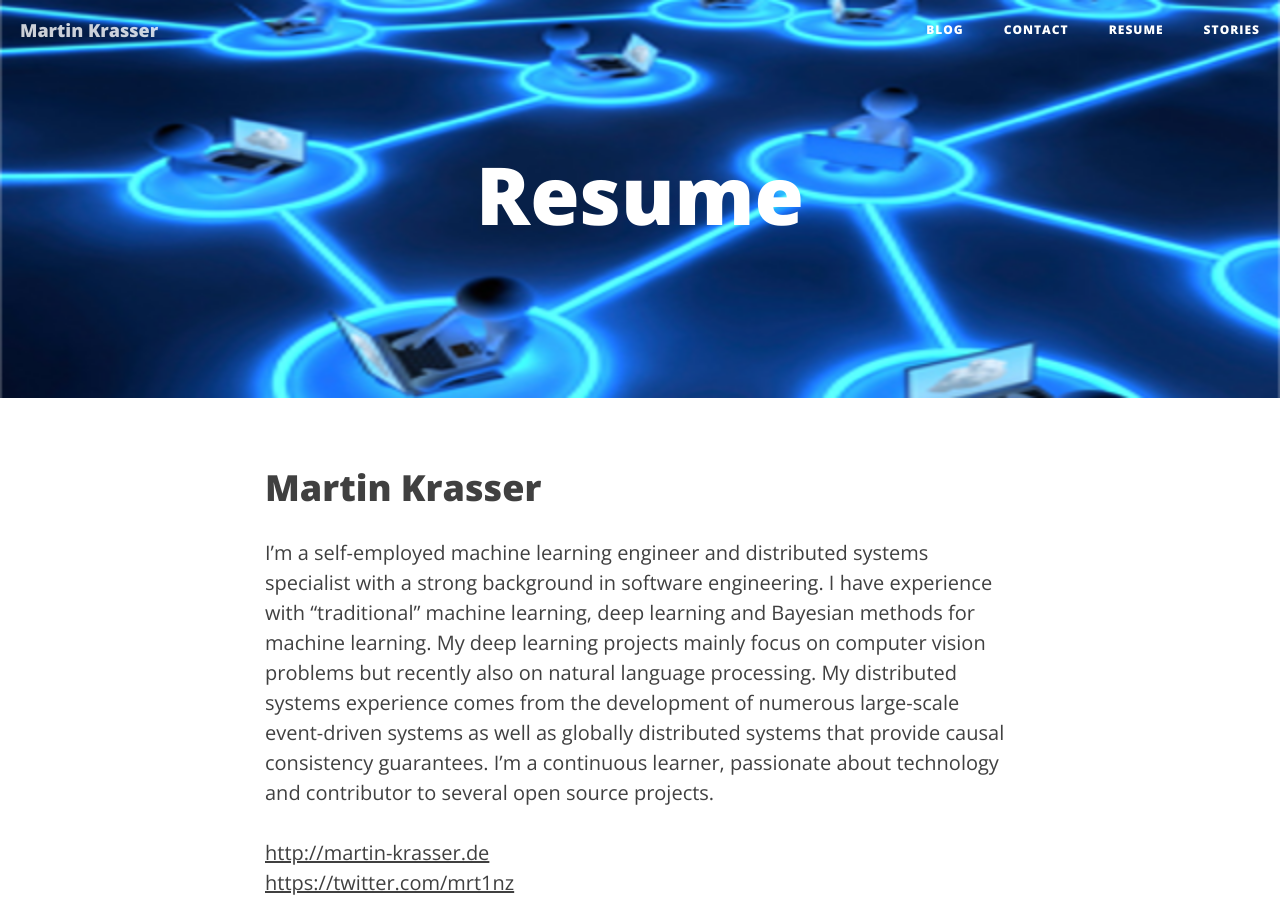
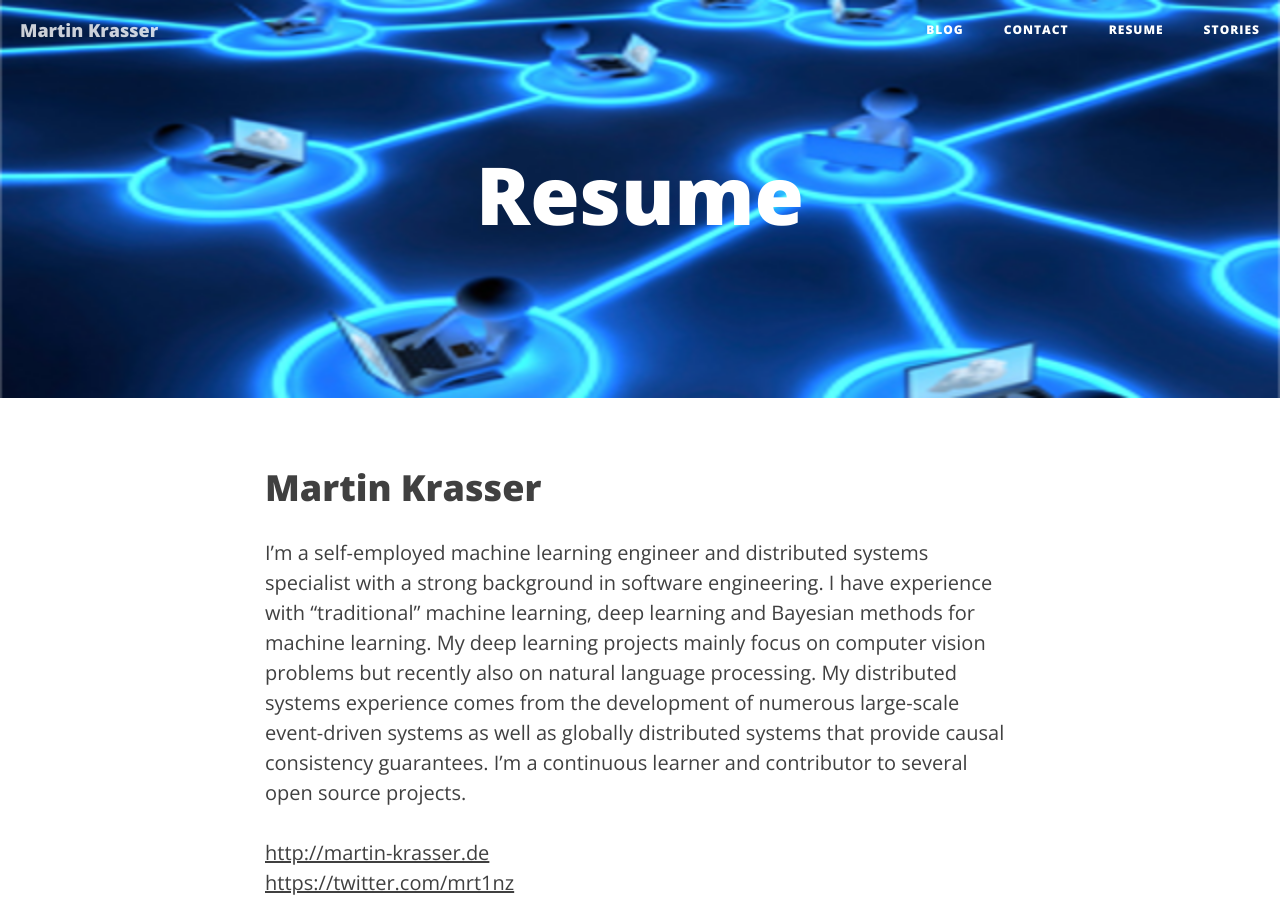
Before and after one commit to krasserm/krasserm.github.io, a Jekyll site: the page built from resume.md, in a window 1280 px wide and 900 px high. Built offline with Jekyll 4.4.1, drawn with Linux system fonts in a browser that asks for light colours; some of the changed text lies outside the part shown.

Commit message:
Minor edit

```diff
--- a/resume.md
+++ b/resume.md
@@ -14,8 +14,8 @@ I'm a self-employed machine learning engineer and distributed systems specialist
 engineering. I have experience with "traditional" machine learning, deep learning and Bayesian methods for machine
 learning. My deep learning projects mainly focus on computer vision problems but recently also on natural language
 processing. My distributed systems experience comes from the development of numerous large-scale event-driven systems
-as well as globally distributed systems that provide causal consistency guarantees. I'm a continuous learner, passionate
-about technology and contributor to several open source projects.
+as well as globally distributed systems that provide causal consistency guarantees. I'm a continuous learner and
+contributor to several open source projects.
 
 [http://martin-krasser.de](http://martin-krasser.de)
 [https://twitter.com/mrt1nz](https://twitter.com/mrt1nz)
@@ -169,10 +169,10 @@ The following is an incomplete list of open source projects I'm currently workin
 
 - [Bayesian machine learning](https://github.com/krasserm/bayesian-machine-learning). Collection of notebooks related to
   Bayesian machine learning. Extended when I'm writing new articles on that topic.
+- [Super resolution](https://github.com/krasserm/super-resolution). Tensorflow 2.0 based implementation of WDSR, EDSR
+  and SRGAN for single image super-resolution.
 - [Image captioning transformer](https://github.com/krasserm/fairseq-image-captioning). Transformer-based image captioning.
   An extension of the [pytorch/fairseq](https://github.com/pytorch/fairseq) sequence modeling toolkit.
-- [Super resolution](https://github.com/krasserm/super-resolution). Tensorflow 2.0 based implementation of WDSR, EDSR
-  and SRGAN for single image super-resolution.
 - [Face recognition](https://github.com/krasserm/face-recognition). Deep face recognition with Keras, Dlib and OpenCV.
 - [Machine learning notebooks](https://github.com/krasserm/machine-learning-notebooks). Stanford machine learning course
   exercises re-written in Python and scikit-learn.
```
